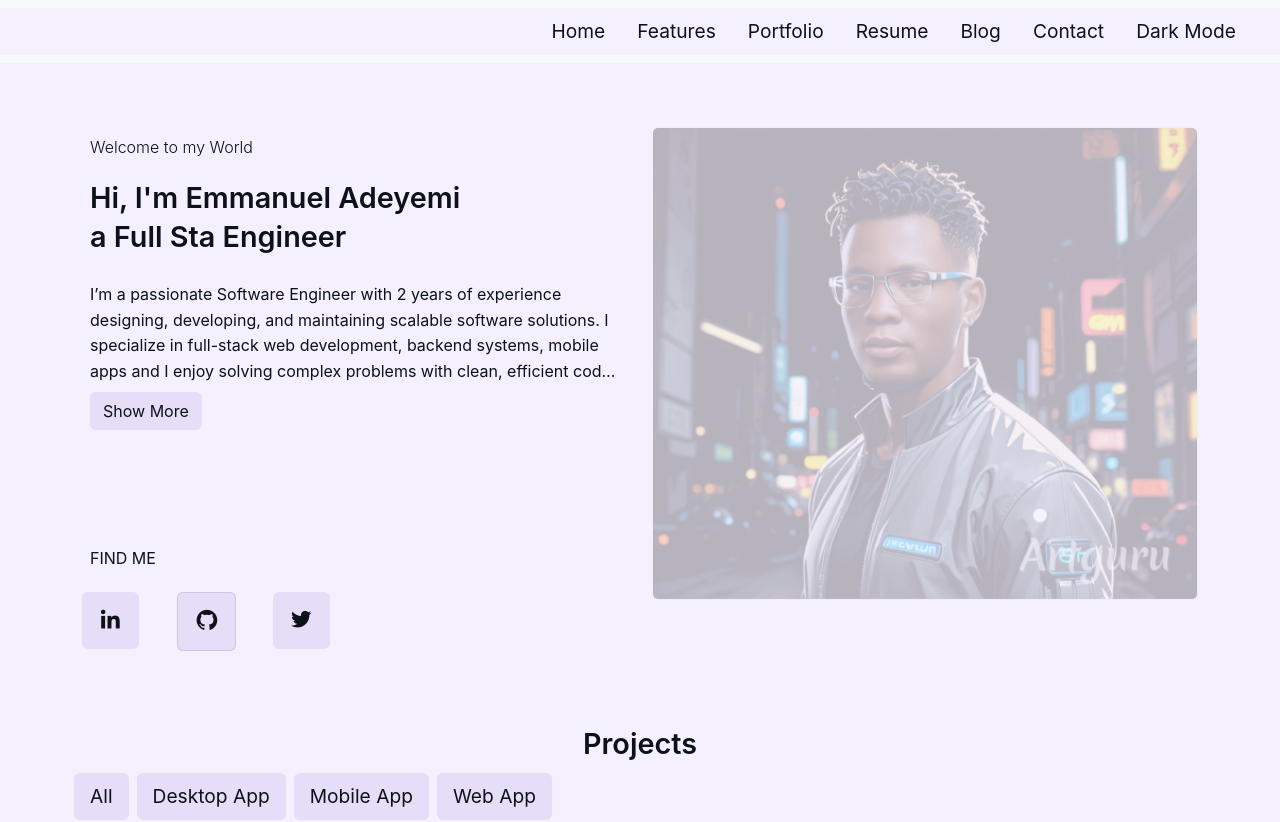
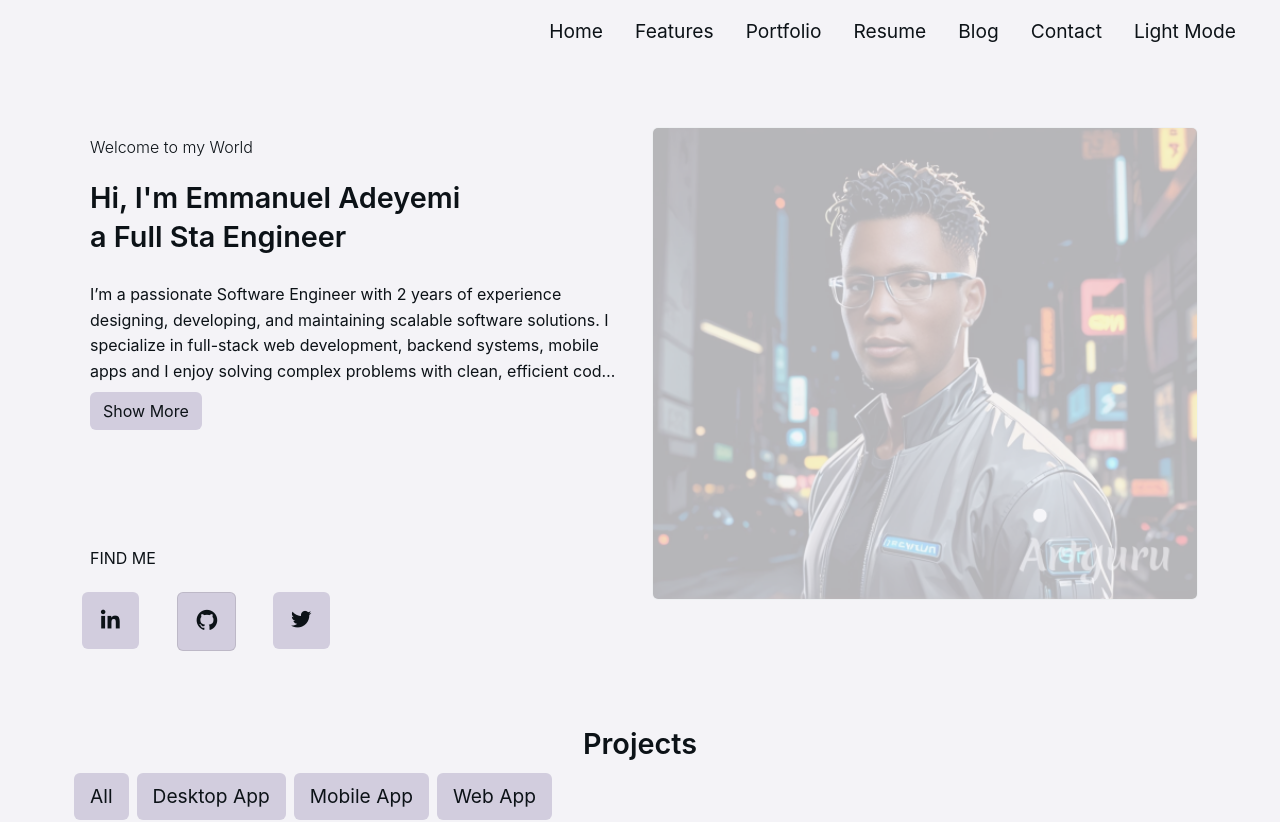
Before and after one commit to cyrus-nodejs/portfolio, a React (Vite) app in the folder Cyrusportfolio/: page / in a window 1280 px wide. Shown: the top 822 px of the page. Built offline with nearby package versions, Linux system fonts and the light colour scheme.

Commit message:
UI6 commit

```diff
--- a/Cyrusportfolio/src/component/Appbar.tsx
+++ b/Cyrusportfolio/src/component/Appbar.tsx
@@ -21,7 +21,7 @@
 
  <nav
       className={`navbar navbar-expand-lg sticky-top ${
-        darkMode ? 'navbar-dark bg-dark' : 'navbar-light bg-light'
+        darkMode ? 'navbar-dark ' : 'navbar-light '
       }`}
     >
       <div className="container-fluid">
@@ -91,7 +91,7 @@
                   onClick={toggleDarkMode}
                   variant={darkMode ? 'light' : 'dark'}
                 >
-                  {darkMode ? 'Light Mode' : 'Dark Mode'}
+                  {!darkMode ? 'Light Mode' : 'Dark Mode'}
                 </Button>
               </li>
             </ul>
--- a/Cyrusportfolio/src/index.css
+++ b/Cyrusportfolio/src/index.css
@@ -30,12 +30,15 @@
 }
 
 body.light-mode {
-  --color-background: #F4F0FD;
-  --color-sub-background: #E6DDF8;
+  --color-background: #F4F3F7;
+  --color-sub-background: #D2CDDE;
   --color-text: #0c1217;
   --color-primary: #d1d5db;
   --color-accent: #2563eb;
 }
+
+
+
 h1 {
   font-size: 2.5rem;
   font-weight: 700;
--- a/Cyrusportfolio/src/page/Resume/Education.tsx
+++ b/Cyrusportfolio/src/page/Resume/Education.tsx
@@ -27,7 +27,7 @@
       <Row  className="Educationframe education" >
         <Col className="education">
 
-        <p className="text-white ">HTML, CSS & Python Django Fullstack for Web Development </p>
+        <p className=" ">HTML, CSS & Python Django Fullstack for Web Development </p>
         <p className=""> Oak Academy </p>
       <p className=" "> 2023</p>
 
@@ -54,7 +54,7 @@
         <Col className="education">
 
     <p className=" ">BSc in Agriculture  </p>
-    <p className="text-white ">Kogi State University, Nigeria</p>
+    <p className=" ">Kogi State University, Nigeria</p>
     <p className="  "> 2015</p>
       </Col>
       </Row>
```
